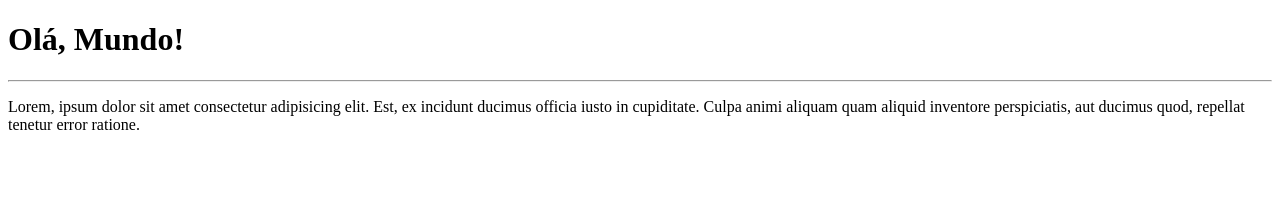
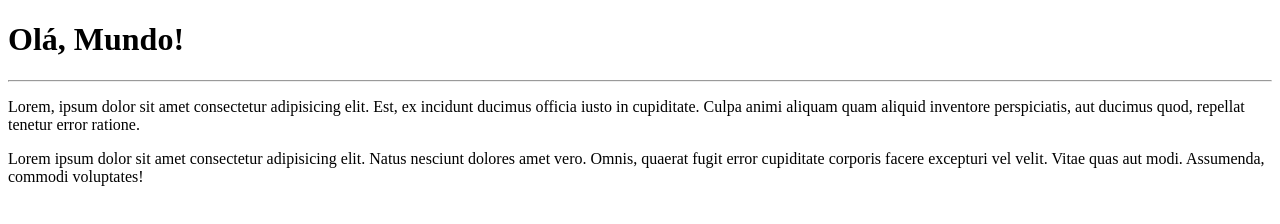
Before and after one commit to MarceloLimaHub/Ola-Mundo, a plain HTML site: page site-exemplo/index.html in a window 1280 px wide. Drawn offline with Linux system fonts and the light colour scheme.

Commit message:
adicionei um paragrafo

```diff
--- a/site-exemplo/index.html
+++ b/site-exemplo/index.html
@@ -9,5 +9,6 @@
     <h1>Olá, Mundo!</h1>
     <hr>
     <p>Lorem, ipsum dolor sit amet consectetur adipisicing elit. Est, ex incidunt ducimus officia iusto in cupiditate. Culpa animi aliquam quam aliquid inventore perspiciatis, aut ducimus quod, repellat tenetur error ratione.</p>
+    <p>Lorem ipsum dolor sit amet consectetur adipisicing elit. Natus nesciunt dolores amet vero. Omnis, quaerat fugit error cupiditate corporis facere excepturi vel velit. Vitae quas aut modi. Assumenda, commodi voluptates!</p>
 </body>
 </html>
```
